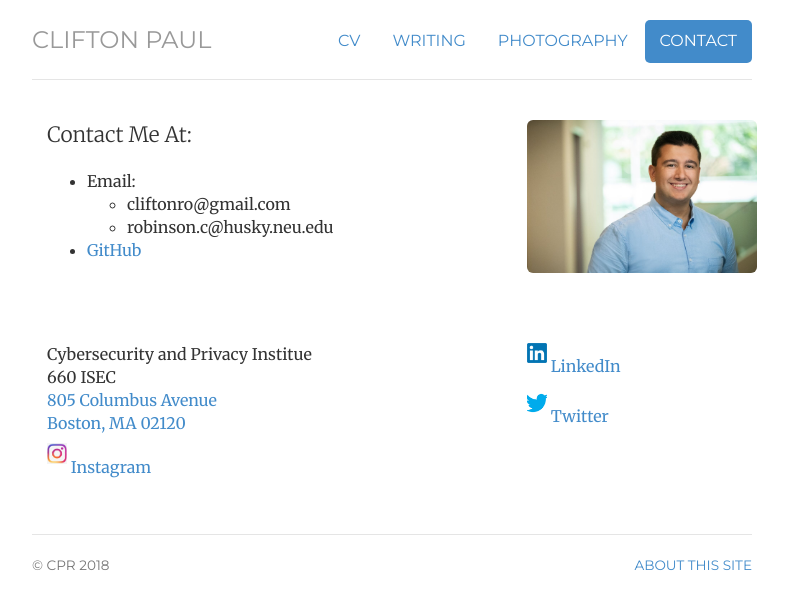
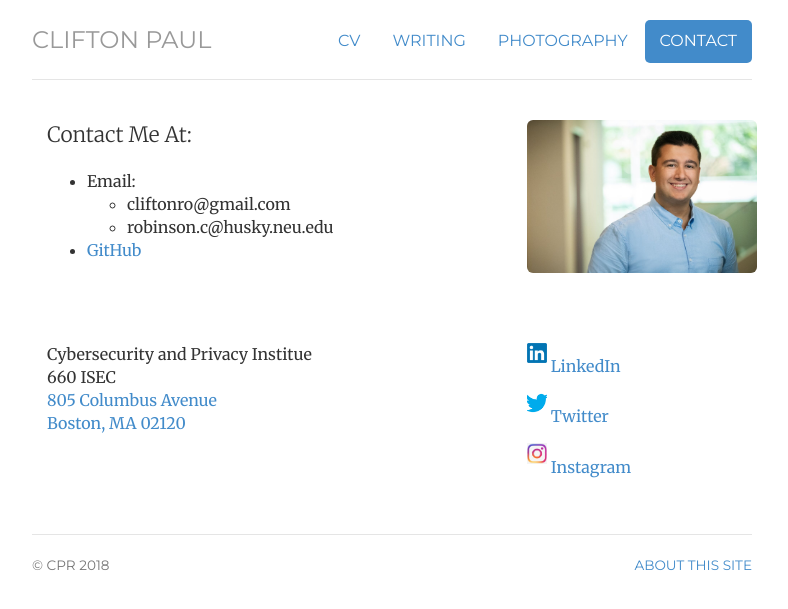
Before and after one commit to cprobinson81/cprobinson81.github.io, a Jekyll site: the page built from contact/index.html, in a window 1280 px wide. Shown: the top 609 px of the page, without its empty margins (248-1036 px from the left). Built offline with Jekyll 4.4.1, drawn with Linux system fonts in a browser that asks for light colours.

Commit message:
Update index.html

```diff
--- a/contact/index.html
+++ b/contact/index.html
@@ -34,12 +34,10 @@ contact: active
 	<div class="col-sm-4">
 		<img  class="img avatar" alt="linked" src="../img/linkedin.png" width="20">
 		<a href="https://www.linkedin.com/in/cliftonpaulrobinson/" target="_blank">LinkedIn</a>
-	</div>
-	<div class="col-sm-4">
+		<br />
 		<img  class="img avatar" alt="twit" src="../img/twitter.png" width="20">
 		<a href="https://twitter.com/cprobinson81" target="_blank">Twitter</a>
-	</div>
-	<div class="col-sm-4">
+		<br />
 		<img  class="img avatar" alt="insta" src="../img/instagram.png" width="20">
 		<a href="https://www.instagram.com/cprphotos/?hl=en" target="_blank">Instagram</a>
 	</div>
```
